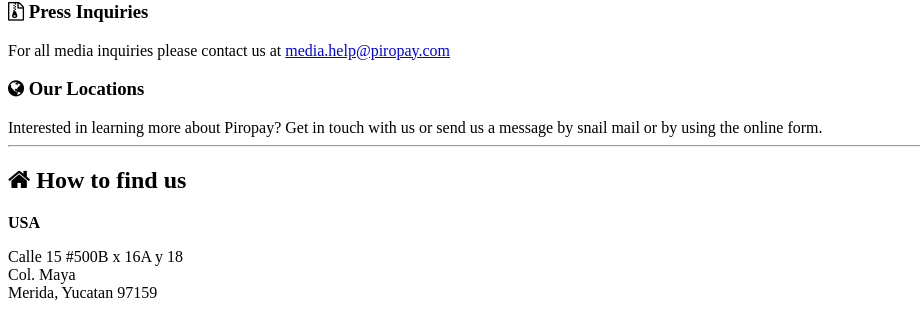
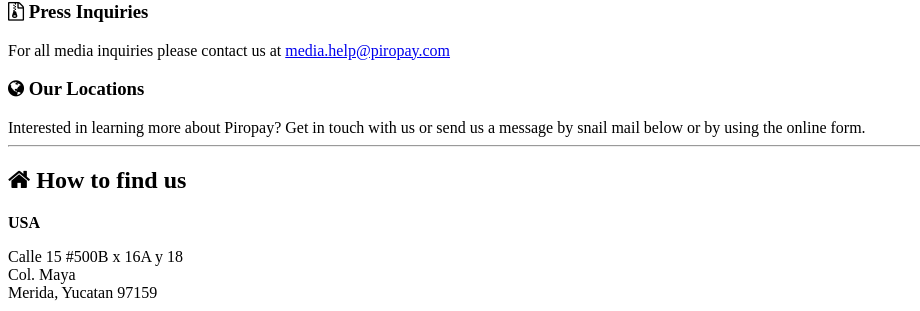
Before and after one commit to Banqee/piropay.github.io, a Jekyll site: the page built from _posts/2016-02-06-cabin.markdown, in a window 1280 px wide and 900 px high, scrolled down 9862 px. Shown: the part 141-452 px from the top of the window, without its empty margins (0-920 px from the left). Built offline with Jekyll 4.4.1, drawn with Linux system fonts in a browser that asks for light colours; nearby versions of some CDN libraries; library files that are not in the unit come from our copies.

Commit message:
Update contact.html

```diff
--- a/_includes/contact.html
+++ b/_includes/contact.html
@@ -90,7 +90,7 @@
 			<div class="item col-xs-12 col-sm-12 tl">
                     <div class="item-inner">
                         <h3 class="item-title"><i class="fa fa-globe" aria-hidden="true"></i> Our Locations</h3>
-			     <div class="item-content">Interested in learning more about Piropay? Get in touch with us or send us a message by snail mail or by using the online form.</div>
+			     <div class="item-content">Interested in learning more about Piropay? Get in touch with us or send us a message by snail mail below or by using the online form.</div>
                                  </div><!--//item-inner-->
                 </div><!--//item-->
 
```
